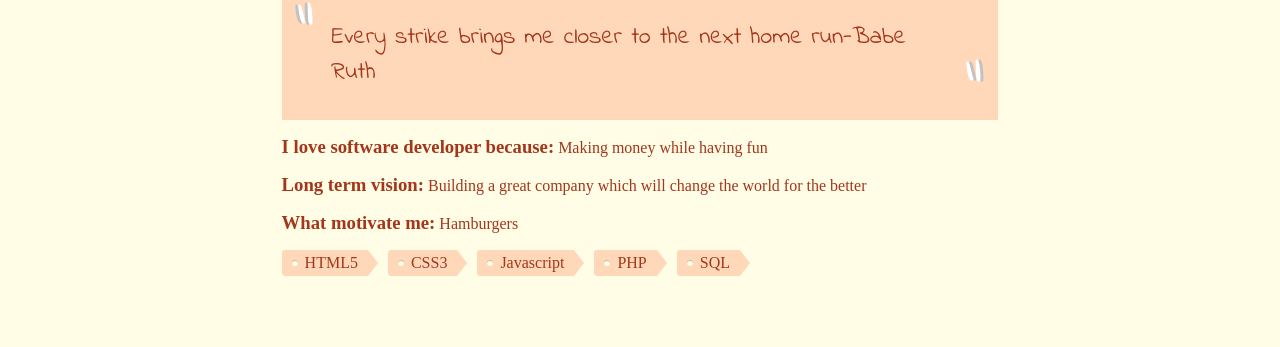
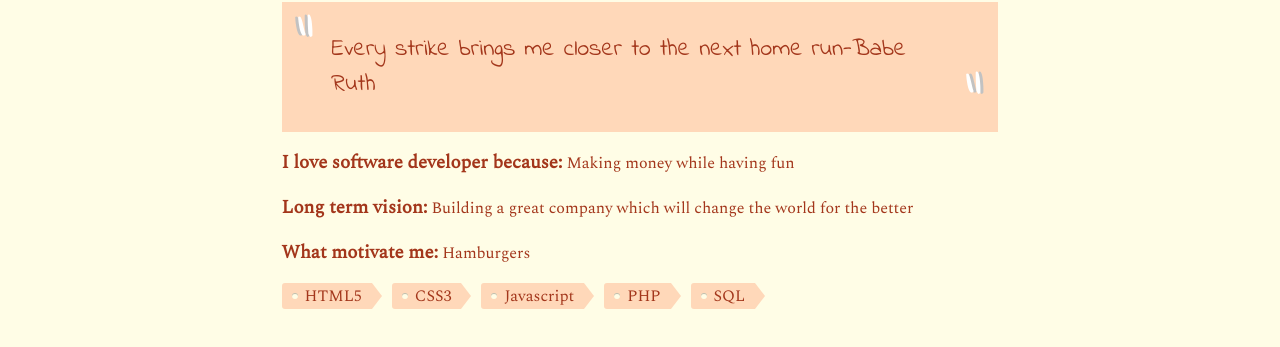
Before and after one commit to longnghiem/integrify-gallery-08, a plain HTML site: page index.html in a window 1280 px wide. Shown: the part 417-764 px from the top of the page. Drawn offline with nearby package versions, Linux system fonts and the light colour scheme.

Commit message:
minor editting

```diff
--- a/index.html
+++ b/index.html
@@ -6,7 +6,7 @@
   <meta http-equiv="X-UA-Compatible" content="ie=edge">
   <title>Integrify gallery</title>
   <link rel="stylesheet" href="styles.css">
-  <link href="https://fonts.googleapis.com/css?family=Indie+Flower" rel="stylesheet">
+  <link href="https://fonts.googleapis.com/css?family=Indie+Flower|Spectral" rel="stylesheet">
 </head>
 <body>
   <main>
--- a/styles.css
+++ b/styles.css
@@ -5,6 +5,7 @@
 }
 body {
   background-color: #FFFDE6;
+  font-family: Spectral;
 }
 main {
   width: 80%;
@@ -35,6 +36,7 @@ main {
 }
 #gallery div:nth-child(4) img {
   filter: none;
+  box-shadow: 3px 3px 5px rgba(68, 68, 68, 0.4);
 
 }
 .member {
@@ -129,7 +131,7 @@ blockquote {
   padding: 30px 50px;
   position: relative;
   background: #FFD8B9;
-  font-family: 'Indie Flower'
+  font-family: 'Indie Flower';
 }
 blockquote::before, blockquote::after {
   top: 0;
```
